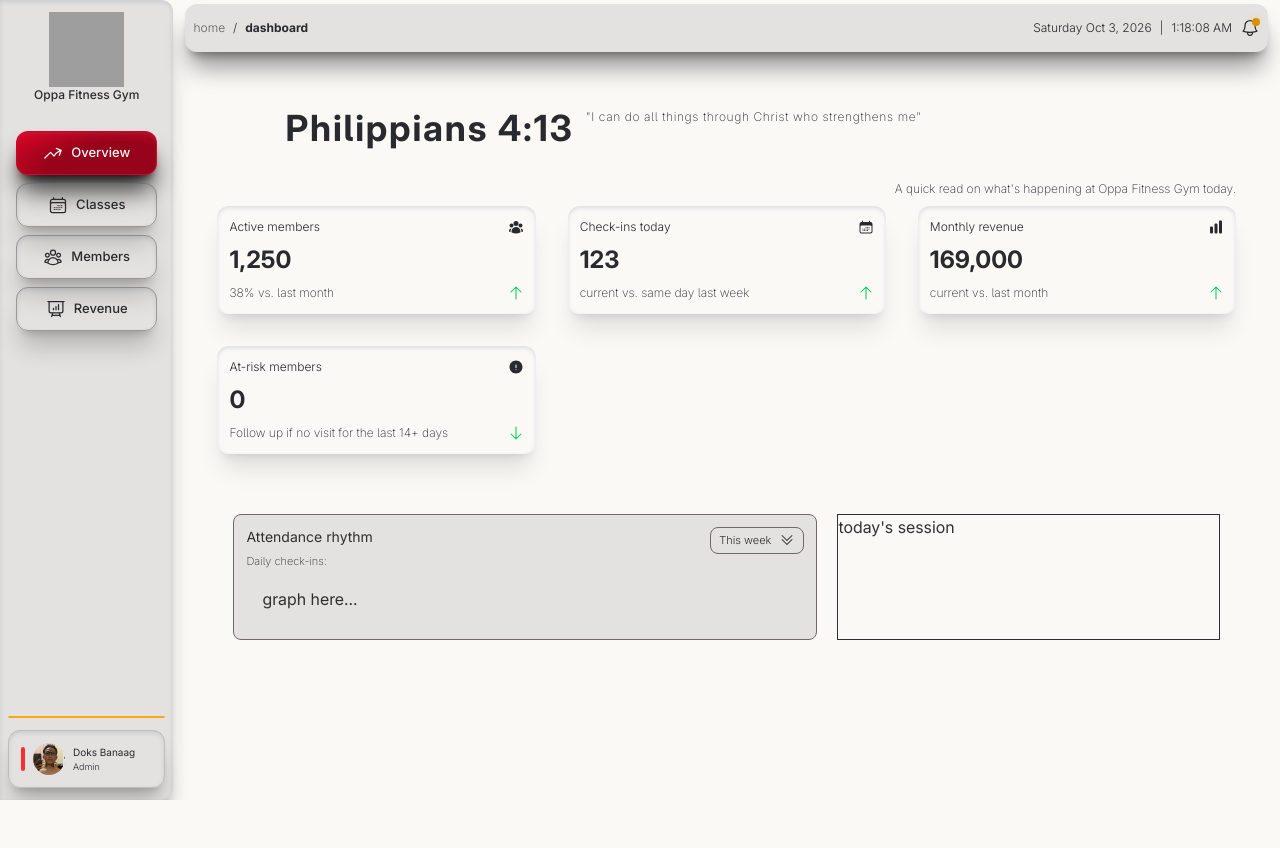
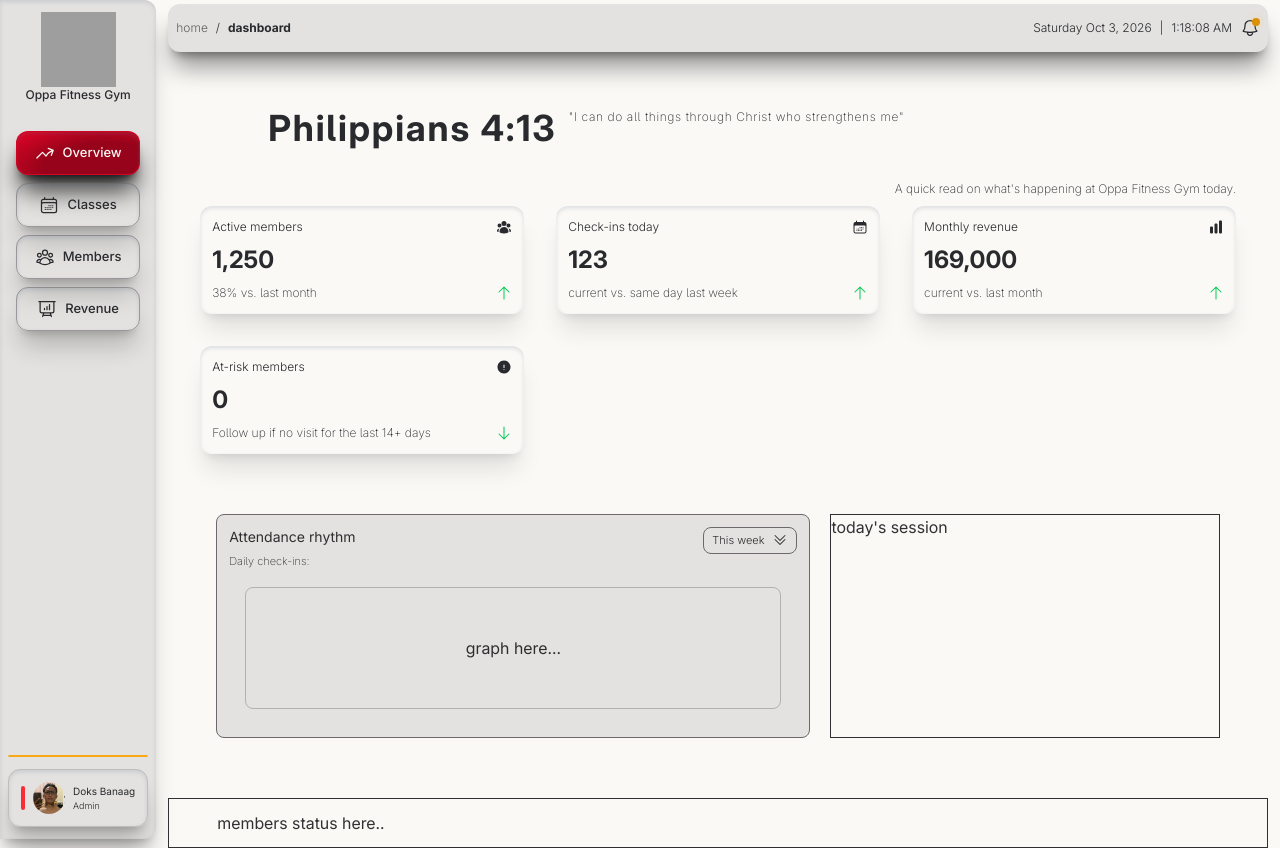
Before and after one commit to joseph-banaag/gym-dashboard, a Next.js app: page /dashboard in a window 1280 px wide. Before the commit the page ends 800 px from the top, so only its background shows below. Built offline with nearby package versions, Linux system fonts and the light colour scheme; grey boxes are pictures that could not be loaded.

Commit message:
added dropdown menu for sorting which graph to display

```diff
--- a/app/dashboard/(overview)/page.tsx
+++ b/app/dashboard/(overview)/page.tsx
@@ -1,6 +1,7 @@
 import "@/app/globals.css";
 import Cards from "@/app/ui/dashboard/cards";
 import Graphs from "@/app/ui/dashboard/graphs";
+import MembersStatus from "@/app/ui/dashboard/member-status";
 
 export default function Overview() {
   return (
@@ -17,9 +18,12 @@ export default function Overview() {
         </p>
       </div>
       {/* cards  */}
-      <Cards />
+      <Cards/>
       {/* graphs */}
-      <Graphs />
+      <Graphs/>
+      {/* member's status */}
+      <MembersStatus/>
+
     </main>
   );
 }
--- a/app/dashboard/layout.tsx
+++ b/app/dashboard/layout.tsx
@@ -6,31 +6,34 @@ import TopBarBreadcrumbs from "../ui/dashboard/topbarbreadcrmbs";
 import Notification from "@/app/ui/dashboard/notif";
 import BurgerMenu from "../ui/dashboard/burger-menu";
 
-export default function Layout({ children }: { children: React.ReactNode }) {
+export default function Layout({children}: { children: React.ReactNode }) {
   return (
-    <div className="flex flex-row min-w-[320px]">
+    <main className="flex flex-row min-w-[320px]">
       {/* side navbar */}
-      <SideNav />
-      <div className="w-full px-3 pt-1">
+      <aside>
+        <SideNav/>
+      </aside>
+      <section className="w-screen px-3 pt-1">
         {/* top bar with notif and time */}
-        <div className="h-12 w-full  p-2 flex items-center justify-between  bg-(--carbon-black)/10 dark:bg-(--carbon-black)/40 rounded-xl inset-shadow-slate-500 shadow-xl/40">
+        <div
+          className="h-12 w-full  p-2 flex items-center justify-between  bg-(--carbon-black)/10 dark:bg-(--carbon-black)/40 rounded-xl inset-shadow-slate-500 shadow-xl/40">
           <div className="flex justify-center items-center gap-2 md:gap-3">
             <div className="w-5 flex lg:hidden justify-center items-center">
-              <BurgerMenu />
+              <BurgerMenu/>
             </div>
             <div className="text-xs font-light flex">
-              <TopBarBreadcrumbs />
+              <TopBarBreadcrumbs/>
             </div>
           </div>
           <div className="flex gap-2 items-center ">
-            <DateToday />
-            <Notification />
+            <DateToday/>
+            <Notification/>
           </div>
         </div>
 
         {/* children */}
         {children}
-      </div>
-    </div>
+      </section>
+    </main>
   );
 }
--- a/app/ui/dashboard/burger-menu.tsx
+++ b/app/ui/dashboard/burger-menu.tsx
@@ -28,6 +28,7 @@ export default function BurgerMenu() {
 
   return (
     <>
+      {/* overlay */}
       <span
         className={clsx(
           `top-15 bottom-0 right-0 left-0 backdrop-blur-[2px] z-1`,
@@ -35,6 +36,8 @@ export default function BurgerMenu() {
         )}
         onClick={handleChecked}
       />
+
+      {/* button */}
       <label
         htmlFor="hamburger-menu"
         id={styles.hamburgerMenu}
@@ -47,9 +50,11 @@ export default function BurgerMenu() {
           className="shadow-xl/20 border border-(--harvest-gold)"
         />
       </label>
+
+      {/* nav menu */}
       <nav
         className={clsx(
-          `left-0 top-12 bottom-0 w-45 sm:w-50 z-3 p-3 gap-2 my-2 ms-3 inset-shadow-sm/20 rounded-xl inset-shadow-slate-500 shadow-xl/40 bg-(--carbon-black)/10 dark:bg-(--carbon-black)/40 backdrop-blur-[3px] border border-b-white  dark:border-b-(--dim-grey) border-s-0 dark:border-t-(--dim-grey) border-t-white border-r-0`,
+          `left-0 top-12 bottom-0 w-45 sm:w-50 z-3 p-3 gap-2 my-2 ms-3 inset-shadow-sm/20 rounded-xl inset-shadow-slate-500 shadow-xl/40 bg-(--carbon-black)/10 dark:bg-(--carbon-black)/40 backdrop-blur-[3px] border border-b-white  dark:border-b-(--dim-grey) border-s-0 dark:border-t-(--dim-grey) border-t-white border-r-0 transition-all duration-500 ease-in-out`,
           checked ? "absolute" : "hidden",
         )}
       >
--- a/app/ui/dashboard/cards.tsx
+++ b/app/ui/dashboard/cards.tsx
@@ -1,4 +1,4 @@
-import { cardContent } from "@/app/lib/cards";
+import {cardContent} from "@/app/lib/cards";
 
 export default function Cards() {
   return (
@@ -13,14 +13,14 @@ export default function Cards() {
           >
             <span className="flex  justify-between items-center">
               <span className="text-[12px] font-light">{c.name}</span>
-              <CardIcon className="w-4 h-4" />
+              <CardIcon className="w-4 h-4"/>
             </span>
             <span className="text-2xl font-bold">{c.value}</span>
             <span className="flex justify-between gap-1 items-center ">
               <span className="text-[12px] font-extralight">
                 {c.performance}
               </span>
-              <TrajectoryIcon className="w-4 h-4 text-green-500" />
+              <TrajectoryIcon className="w-4 h-4 text-green-500"/>
             </span>
           </div>
         );
--- a/app/ui/dashboard/dropdown.tsx
+++ b/app/ui/dashboard/dropdown.tsx
@@ -5,22 +5,22 @@ import {useState} from "react";
 
 export default function Dropdown() {
   const [clicked, setClicked] = useState<boolean>(false);
-
-  // const attendanceCheck: string[] = ["This week", "Last week", "This month"];
+  const [sortGraph, setSortGraph] = useState<string>("This week");
 
   const handleClick = () => setClicked(!clicked);
+  const sortList = ["This week", "Last week", "This month"];
+  console.log("You are sorting the graph for: ", sortGraph);
 
   return (
+    <div>
+      <span className={`${clicked ? "absolute top-0 right-0 bottom-0 left-0" : "hidden"}`}
+            onClick={() => setClicked(!clicked)}/>
       <div
         className="relative border flex justify-between items-center gap-2 py-1 px-2 rounded-lg border-(--dim-grey) cursor-pointer"
         onClick={handleClick}
       >
-      <span
-        className={clsx(
-          `${clicked ? "absolute top-0 bottom-0 right-0 left-0 z-1" : "hidden"}`,
-        )}
-      />
-      <span className="text-[11px] font-light">This week</span>
+
+        <span className="text-[11px] font-light">{sortGraph}</span>
         <ChevronDoubleDownIcon
           className={clsx(
             `${clicked ? " animate-bounce" : "animate-none"} w-4 h-4 z-5`,
@@ -28,13 +28,24 @@ export default function Dropdown() {
         />
         <div
           className={clsx(`
-        ${clicked ? "absolute" : "hidden"}  border top-6 left-0 w-20 h-20 text-[11px] p-1`)}
+        ${clicked ? "absolute" : "hidden"}  border top-7 left-0 text-[11px] px-1 border-(--dim-grey)/30 bg-(--carbon-black)/40 backdrop-blur-xs rounded-md flex flex-col justify-center items-center gap-1 py-2`)}
         >
-        dropdown content
+          {sortList.map((item) => (
+            <button
+              key={item}
+              onClick={() => setSortGraph(item)}
+              className="py-1 px-2 border border-(--off-white)/30 dark:border-(--dim-grey)/30 rounded-md text-[11px] text-(--off-white)/90 bg-(--carbon-black)/30 shadow-lg/20"
+            >
+              {item}
+            </button>
+          ))}
+        </div>
+
       </div>
     </div>
   );
 }
-
-// todo: import the server component here and accept the props that will be using to get data from the database to
-//  display the selected graph from the drop down button
+// create a list of options for the dropdown menu and then set the value of the option using useState
+// todo: import the server const here and accept the props that will be using to get data from the database that
+//  will be called by a server component containing the graph. the server const will be exported by the main graph
+//  component via exported const.
--- a/app/ui/dashboard/graphs.tsx
+++ b/app/ui/dashboard/graphs.tsx
@@ -1,6 +1,7 @@
 import Dropdown from "./dropdown";
 
 export default function Graphs() {
+
   return (
     <section className="mt-12 py-3 px-12 grid grid-cols-5 gap-5 dark:text-foreground text-(--carbon-black)/90">
       {/* right side */}
@@ -16,7 +17,12 @@ export default function Graphs() {
           <Dropdown/>
         </div>
         <div className="p-4">
-          <div className="">graph here...</div>
+          <div className="w-full h-full flex justify-center items-center border border-(--dim-grey)/40 rounded-lg">
+            <div className="px-5 h-30 flex justify-center items-center">
+              {/* change width and height of this section to follow the parent component dimension*/}
+              graph here...
+            </div>
+          </div>
         </div>
       </div>
       {/* left side */}
--- /dev/null
+++ b/app/ui/dashboard/member-status.tsx
@@ -0,0 +1,10 @@
+export default function MembersStatus() {
+  return (
+    <section>
+      <div
+        className="mt-12 py-3 px-12 grid grid-cols-5 gap-5 dark:text-foreground text-(--carbon-black)/90 border">
+        members status here..
+      </div>
+    </section>
+  );
+}
--- a/app/ui/dashboard/sidenav.tsx
+++ b/app/ui/dashboard/sidenav.tsx
@@ -5,14 +5,15 @@ import UserLoggedIn from "@/app/ui/dashboard/user";
 
 export default function SideNav() {
   return (
-    <nav className="h-screen w-50  p-1 hidden lg:flex flex-col  justify-between  rounded-r-xl inset-shadow-sm/20  inset-shadow-slate-500 shadow-xl/20 bg-(--carbon-black)/10 dark:bg-(--carbon-black)/40">
+    <nav
+      className="w-full p-1 hidden lg:flex flex-col  justify-between  rounded-r-xl inset-shadow-sm/20  inset-shadow-slate-500 shadow-xl/20 bg-(--carbon-black)/10 dark:bg-(--carbon-black)/40">
       <Link href="/">
-        <BusinessLogo />
+        <BusinessLogo/>
       </Link>
       <div className="basis-[80vh]  flex  flex-col gap-2 pt-5 px-3">
-        <Navlinks />
+        <Navlinks/>
       </div>
-      <UserLoggedIn />
+      <UserLoggedIn/>
     </nav>
   );
 }
--- a/app/ui/users/hover.tsx
+++ b/app/ui/users/hover-status.tsx
@@ -3,7 +3,7 @@ import { useState } from "react";
 import clsx from "clsx";
 import UserStats from "./user-status";
 
-export default function Hover() {
+export default function HoverStatus() {
   const [isHovered, setIsHovered] = useState<boolean>(false);
 
   //todo: create a switch case to display status on tooltip
--- a/app/ui/users/user-profile.tsx
+++ b/app/ui/users/user-profile-menu.tsx
@@ -29,7 +29,7 @@ const profileSettings = [
   },
 ];
 
-export default function UserProfile() {
+export default function UserProfileMenu() {
   return (
     <div
       className="absolute bottom-1 left-1 w-55 flex flex-col  border border-t-(--dim-grey) border-b-(--dim-grey) border-r-0 border-l-0 rounded-2xl px-3 pt-6 pb-15 gap-2 bg-(--carbon-black)/40 backdrop-blur-xs"
@@ -41,7 +41,7 @@ export default function UserProfile() {
           <Link
             key={link.name}
             href={link.route}
-            className="border p-3 flex items-center gap-2 border-(--dim-grey)/60 rounded-lg w-full hover:shadow-xl/30 transition delay-75 duration-200 ease-in-out text-(--azure-mist)/80 inset-shadow-sm/20 inset-shadow-slate-500 shadow-xl/20 backdrop-blur-xs hover:border-white/30 text-[13px] font-light hover:font-medium"
+            className="border p-3 flex items-center gap-2 border-white/40 dark:border-(--dim-grey)/30 rounded-lg w-full hover:shadow-xl/30 transition delay-75 duration-200 ease-in-out text-(--azure-mist)/80 inset-shadow-sm/20 inset-shadow-slate-500 shadow-xl/20 backdrop-blur-xs hover:border-white/30 text-[13px] font-light hover:font-medium"
           >
             <span className="w-5 h-5">
               <LinkIcon/>
```
Also changed, not shown: app/ui/dashboard/user.tsx (+9 -5 lines), 1 other file (tests, documents, lock files or other folders). Lines whose indentation alone changed are shown as unchanged.
